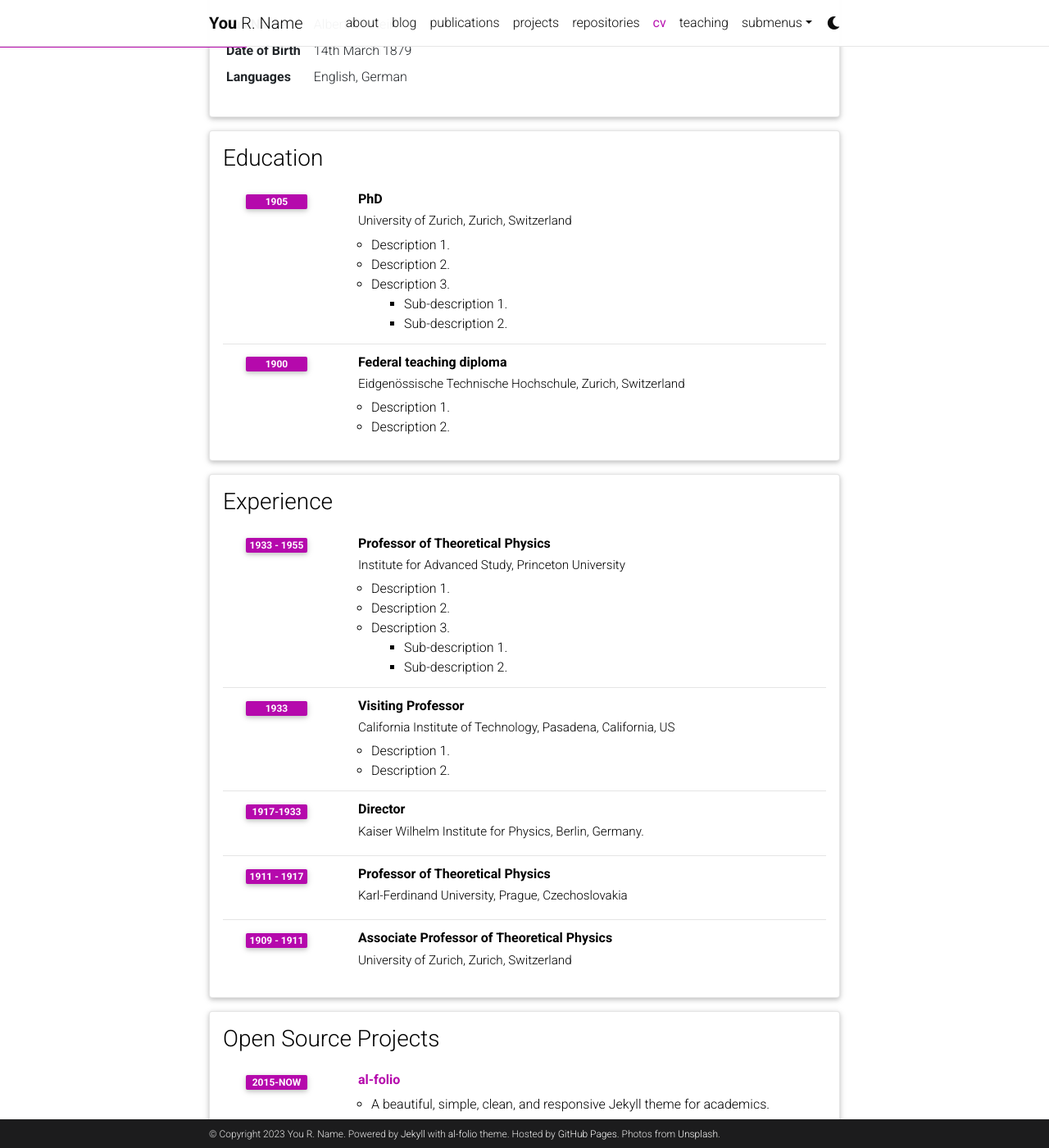
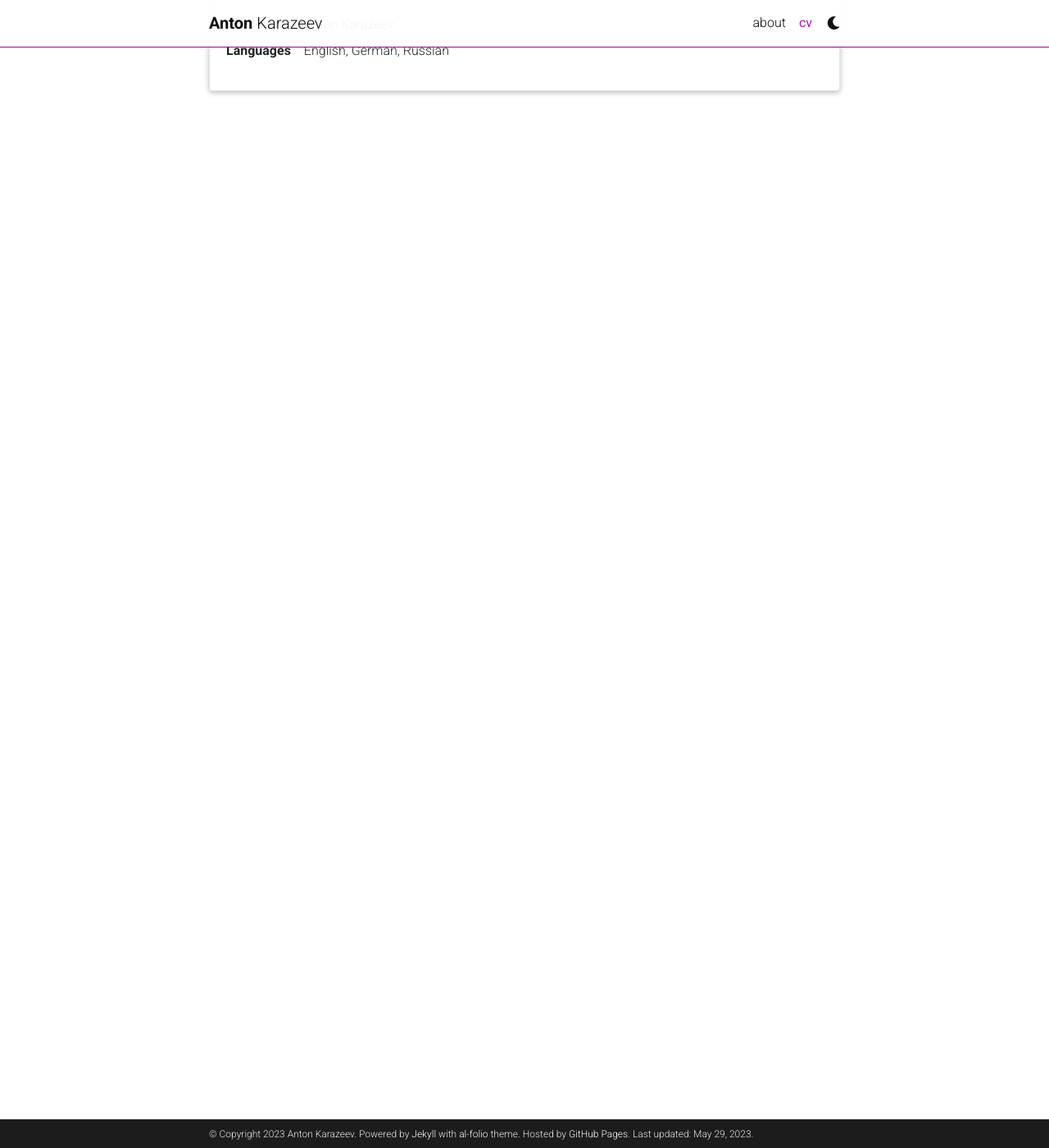
Before and after one commit to akarazeev/akarazeev.github.io, a Jekyll site: the page built from _pages/cv.md, in a window 1280 px wide and 1400 px high, scrolled down 234 px. Shown: the whole window at 82% size. Built offline with Jekyll 4.4.1, drawn with Linux system fonts in a browser that asks for light colours; full-size pictures stand in for the smaller copies a plugin makes; comment, search, counter and statistics services are not loaded; a style sheet for code colours, icons or effects is not loaded; some of the changed text lies outside the part shown.

Commit message:
Initial update

```diff
--- a/_config.yml
+++ b/_config.yml
@@ -3,24 +3,23 @@
 # -----------------------------------------------------------------------------
 
 title: blank # the website title (if blank, full name will be used instead)
-first_name: You
-middle_name: R.
-last_name: Name
-email: you@example.com
+first_name: Anton
+middle_name:
+last_name: Karazeev
+email: anton.karazeev@gmail.com
 description: > # the ">" symbol means to ignore newlines until "footer_text:"
   A simple, whitespace theme for academics. Based on [*folio](https://github.com/bogoli/-folio) design.
 footer_text: >
   Powered by <a href="https://jekyllrb.com/" target="_blank">Jekyll</a> with <a href="https://github.com/alshedivat/al-folio">al-folio</a> theme.
   Hosted by <a href="https://pages.github.com/" target="_blank">GitHub Pages</a>.
-  Photos from <a href="https://unsplash.com" target="_blank">Unsplash</a>.
 keywords: jekyll, jekyll-theme, academic-website, portfolio-website  # add your own keywords or leave empty
 
 lang: en # the language of your site (for example: en, fr, cn, ru, etc.)
-icon: ⚛️  # the emoji used as the favicon (alternatively, provide image name in /assets/img/)
+icon: 👨‍💻  # the emoji used as the favicon (alternatively, provide image name in /assets/img/)
 
-url: https://alshedivat.github.io # the base hostname & protocol for your site
-baseurl: /al-folio # the subpath of your site, e.g. /blog/
-last_updated: false # set to true if you want to display last updated in the footer
+url: https://akarazeev.github.io # the base hostname & protocol for your site
+baseurl: # the subpath of your site, e.g. /blog/
+last_updated: true # set to true if you want to display last updated in the footer
 impressum_path:  # set to path to include impressum link in the footer, use the same path as permalink in a page, helps to conform with EU GDPR
 
 # -----------------------------------------------------------------------------
@@ -45,7 +44,7 @@ repo_trophies:
 # will use title and url fields
 # Take a look to https://github.com/jekyll/jekyll-feed for more customization
 
-rss_icon: true
+rss_icon: false
 
 # -----------------------------------------------------------------------------
 # Layout
@@ -71,12 +70,12 @@ og_image: # The site-wide (default for all links) Open Graph preview image
 # Social integration
 # -----------------------------------------------------------------------------
 
-github_username: # your GitHub user name
+github_username: akarazeev # your GitHub user name
 gitlab_username: # your GitLab user name
-twitter_username: # your Twitter handle
+twitter_username: antonkarazeev # your Twitter handle
 mastodon_username: # your mastodon instance+username in the format instance.tld/@username
-linkedin_username: # your LinkedIn user name
-telegram_username: # your Telegram user name
+linkedin_username: akarazeev # your LinkedIn user name
+telegram_username: akarazeev # your Telegram user name
 scholar_userid: # your Google Scholar ID
 semanticscholar_id: # your Semantic Scholar ID
 whatsapp_number: # your WhatsApp number (full phone number in international format. Omit any zeroes, brackets, or dashes when adding the phone number in international format.)
@@ -100,13 +99,12 @@ lastfm_id: # your lastfm id
 spotify_id: # your spotify id
 pinterest_id: # your pinterest id
 unsplash_id: # your unsplash id
-instagram_id: # your instagram id
+instagram_id: akarazeev # your instagram id
 facebook_id: # your facebook id
 youtube_id: # your youtube channel id (youtube.com/@<youtube_id>)
 discord_id: # your discord id (18-digit unique numerical identifier)
 
-contact_note: >
-  You can even add a little note about which of these is the best way to reach you.
+contact_note:
 
 # -----------------------------------------------------------------------------
 # Analytics and search engine verification
@@ -123,7 +121,7 @@ bing_site_verification:  # out your bing-site-verification ID (Bing Webmaster)
 # -----------------------------------------------------------------------------
 
 blog_name: al-folio # blog_name will be displayed in your blog page
-blog_nav_title: blog # your blog must have a title for it to be displayed in the nav bar
+blog_nav_title: # your blog must have a title for it to be displayed in the nav bar
 blog_description: a simple whitespace theme for academics
 permalink: /blog/:year/:title/
 
--- a/_data/cv.yml
+++ b/_data/cv.yml
@@ -2,96 +2,6 @@
   type: map
   contents:
     - name: Full Name
-      value: Albert Einstein
-    - name: Date of Birth
-      value: 14th March 1879
+      value: Anton Karazeev
     - name: Languages
-      value: English, German
-
-- title: Education
-  type: time_table
-  contents:
-    - title: PhD
-      institution: University of Zurich, Zurich, Switzerland
-      year: 1905
-      description:
-        - Description 1.
-        - Description 2.
-        - title: Description 3.
-          contents:
-            - Sub-description 1.
-            - Sub-description 2.
-    - title: Federal teaching diploma
-      institution: Eidgenössische Technische Hochschule, Zurich, Switzerland
-      year: 1900
-      description:
-        - Description 1.
-        - Description 2.
-
-- title: Experience
-  type: time_table
-  contents:
-    - title: Professor of Theoretical Physics
-      institution: Institute for Advanced Study, Princeton University
-      year: 1933 - 1955
-      description:
-        - Description 1.
-        - Description 2.
-        - title: Description 3.
-          contents:
-            - Sub-description 1.
-            - Sub-description 2.
-    - title: Visiting Professor
-      institution: California Institute of Technology, Pasadena, California, US
-      year: 1933
-      description:
-        - Description 1.
-        - Description 2.
-
-    - title: Director
-      institution: Kaiser Wilhelm Institute for Physics, Berlin, Germany.
-      year: 1917-1933
-
-    - title: Professor of Theoretical Physics
-      institution: Karl-Ferdinand University, Prague, Czechoslovakia
-      year: 1911 - 1917
-      description:
-
-    - title: Associate Professor of Theoretical Physics
-      institution: University of Zurich, Zurich, Switzerland
-      year: 1909 - 1911
-
-- title: Open Source Projects
-  type: time_table
-  contents:
-    - title: <a href="https://github.com/alshedivat/al-folio">al-folio</a>
-      year: 2015-now
-      description: A beautiful, simple, clean, and responsive Jekyll theme for academics.
-
-- title: Honors and Awards
-  type: time_table
-  contents:
-    - year: 1921
-      items:
-        - Nobel Prize in Physics
-        - Matteucci Medal
-    - year: 2029
-      items:
-        - Max Planck Medal
-
-- title: Academic Interests
-  type: nested_list
-  contents:
-    - title: Topic 1.
-      items:
-        - Description 1.
-        - Description 2.
-    - title: Topic 2.
-      items:
-        - Description 1.
-        - Description 2.
-
-- title: Other Interests
-  type: list
-  contents:
-    - <u>Hobbies:</u> Hobby 1, Hobby 2, etc.
+      value: English, German, Russian
--- a/_data/venues.yml
+++ /dev/null
@@ -1,6 +0,0 @@
-"AJP":
-  url: https://aapt.scitation.org/journal/ajp
-  color: "#00369f"
-
-"PhysRev":
-  url: https://journals.aps.org/
--- a/_pages/cv.md
+++ b/_pages/cv.md
@@ -4,5 +4,5 @@ permalink: /cv/
 title: cv
 nav: true
 nav_order: 4
-cv_pdf: example_pdf.pdf
+cv_pdf: karazeev_cv.pdf
 ---
--- a/_pages/teaching.md
+++ /dev/null
@@ -1,12 +0,0 @@
----
-layout: page
-permalink: /teaching/
-title: teaching
-description: Materials for courses you taught. Replace this text with your description.
-nav: true
-nav_order: 5
----
-
-For now, this page is assumed to be a static description of your courses. You can convert it to a collection similar to `_projects/` so that you can have a dedicated page for each course.
-
-Organize your courses by years, topics, or universities, however you like!
--- a/blog/index.html
+++ b/blog/index.html
@@ -1,6 +1,7 @@
 ---
 layout: default
 title: blog
+nav: false
 pagination:
   enabled: true
   collection: posts
```
Also changed, not shown: _bibliography/papers.bib (deleted, +0 -84 lines), _data/coauthors.yml (deleted, +0 -34 lines), _data/repositories.yml (deleted, +0 -12 lines), _pages/about.md (+8 -15 lines), _pages/dropdown.md (deleted, +0 -13 lines), _pages/projects.md (+1 -1 lines), _pages/publications.md (deleted, +0 -18 lines), _pages/repositories.md (deleted, +0 -44 lines), assets/img/anton-karazeev.jpg (added).
